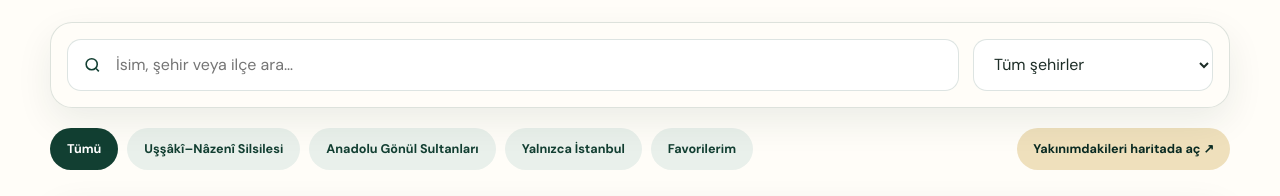
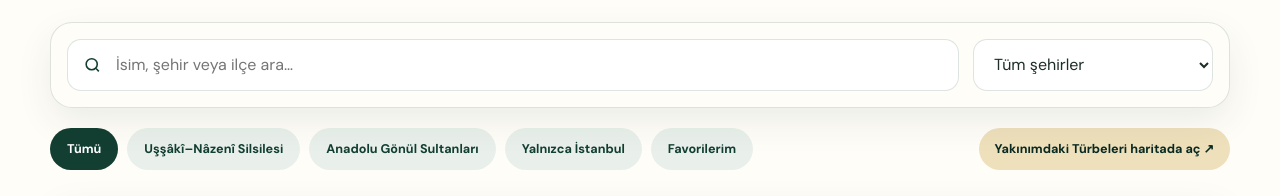
Before and after one commit to Kaplan3458/hz-sauna-sultan-dergahi, a plain HTML site: page turbe-rehberi.html in a window 1280 px wide. Shown: the part 1840-2036 px from the top of the page. Drawn offline with nearby package versions, Linux system fonts and the light colour scheme; grey boxes are pictures that could not be loaded.

Commit message:
Update nearby button text for clarity

```diff
--- a/turbe-rehberi.html
+++ b/turbe-rehberi.html
@@ -355,7 +355,7 @@
           <button class="tab" type="button" data-category="anadolu">Anadolu Gönül Sultanları</button>
           <button class="tab" type="button" data-category="istanbul">Yalnızca İstanbul</button>
           <button class="tab" type="button" data-category="favorites">Favorilerim</button>
-          <button class="nearby" id="nearbyButton" type="button">Yakınımdakileri haritada aç ↗</button>
+          <button class="nearby" id="nearbyButton" type="button">Yakınımdaki Türbeleri haritada aç ↗</button>
         </div>
         <section class="map-panel" aria-label="Ziyaret noktaları haritası"><div class="map-copy"><span class="category">Harita görünümü</span><h3>29 noktayı haritada inceleyin.</h3><p>Listeden bir ziyaret noktası seçtiğinizde harita o konuma odaklanır.</p><select id="mapSelect" aria-label="Haritada gösterilecek ziyaret noktasını seçin"></select></div><iframe id="mapFrame" title="Seçilen türbenin haritası" loading="lazy" referrerpolicy="no-referrer-when-downgrade"></iframe></section>
 
```
